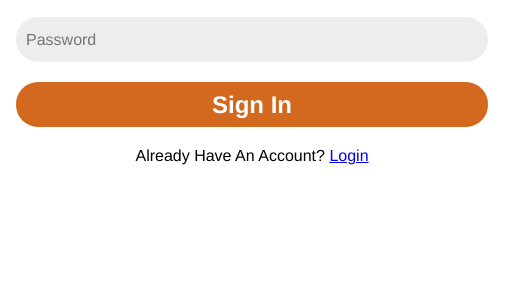
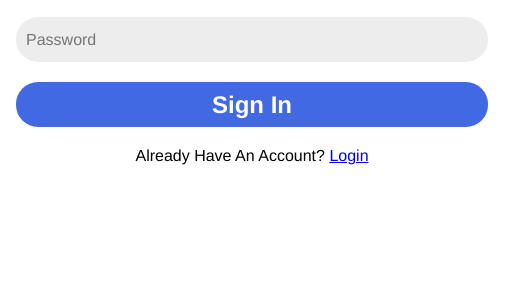
Before and after one commit to SamarthTamse7/LandingPageSC, a plain HTML site: page register.html in a window 1280 px wide. Shown: the part 413-705 px from the top of the page, 772-1280 px from the left. Drawn offline with Linux system fonts and the light colour scheme.

Commit message:
Update register.html

```diff
--- a/register.html
+++ b/register.html
@@ -131,7 +131,7 @@
 
     #submitBtn
     {
-        background-color: chocolate;
+        background-color: royalblue;
         font-size: x-large;
         color: rgb(255, 255, 255);
         font-weight: bolder;
@@ -140,7 +140,7 @@
 
     #submitBtn:hover
     {
-        background-color: crimson;
+        background-color: navy;
     }
 
     @media (max-width: 1024px) {
```
